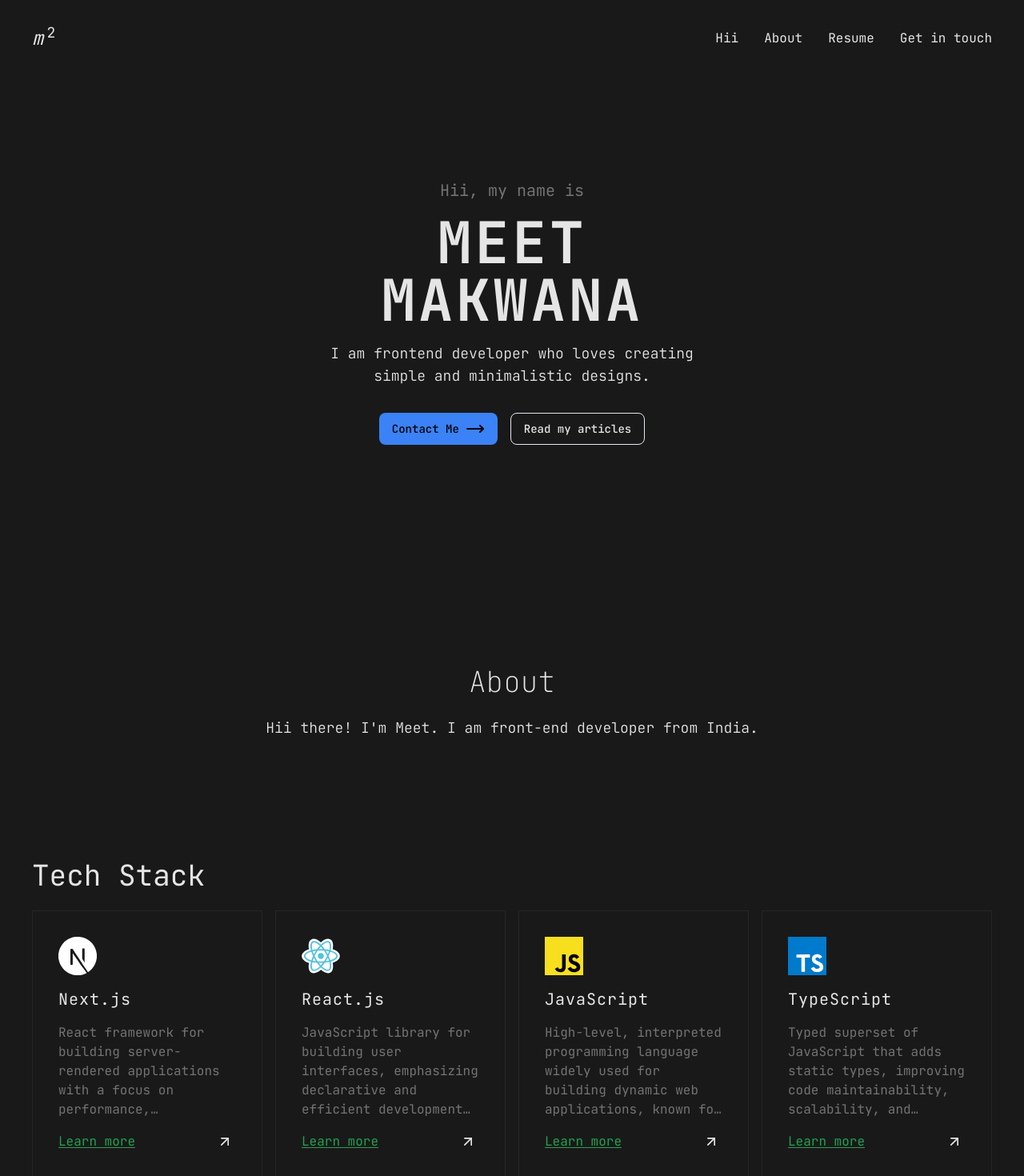
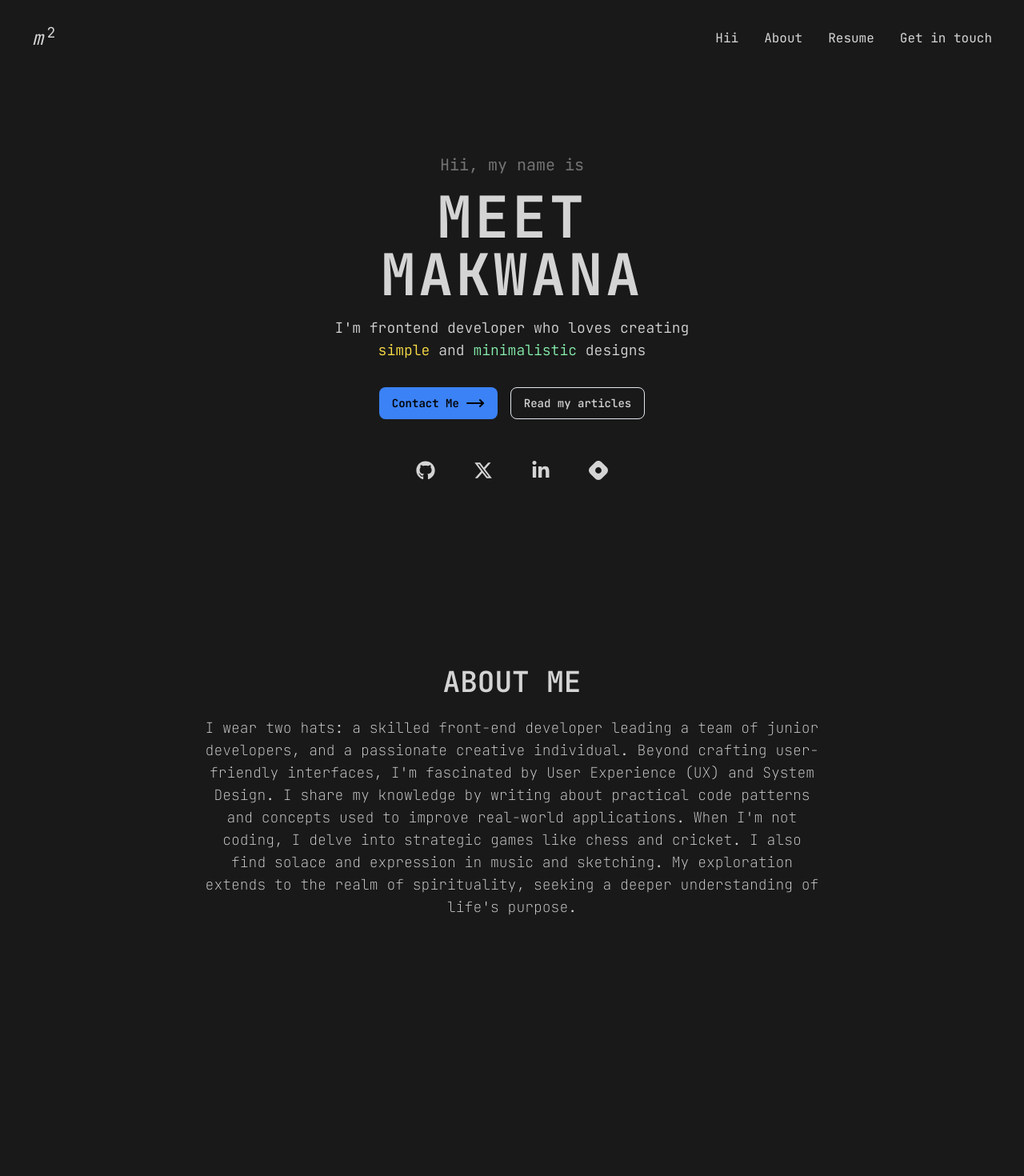
Before and after one commit to meetmakwana7396/portfolio, a Next.js app: page / in a window 1280 px wide. Shown: the top 1470 px of the page at 80% size. After the commit the page ends 1392 px from the top, so only its background shows below. Built offline with nearby package versions, Linux system fonts and the light colour scheme.

Commit message:
Added about section

```diff
--- a/app/globals.css
+++ b/app/globals.css
@@ -1,6 +1,10 @@
 @tailwind base;
 @tailwind components;
 @tailwind utilities;
+
+*::selection {
+  @apply bg-blue-300/10;
+}
 
 @layer base {
   :root {
@@ -68,7 +72,7 @@
 
 @layer base {
   * {
-    @apply border-border text-neutral-200 scroll-smooth scroll-mt-48;
+    @apply border-border text-neutral-300 scroll-smooth scroll-mt-48;
   }
   body {
     @apply bg-black/90 text-foreground;
--- a/app/page.tsx
+++ b/app/page.tsx
@@ -6,6 +6,7 @@ import Image from "next/image";
 import { socialData } from "./data/social-data";
 import HeroSection from "@/components/landing-page/hero-section";
 import AosProvider from "@/components/aos-provider";
+import AboutSection from "@/components/landing-page/about-section";
 
 export const metadata = {
   title: "Meet Makwana",
@@ -26,49 +27,8 @@ export default function Home() {
     <AosProvider>
       <div className="container">
         <Header />
-        <div className="">
-          <HeroSection />
-
-          <section className="space-y-6 text-center" id="about">
-            <h1 className="text-4xl font-thin text-center">About</h1>
-            <p className="text-lg max-w-3xl font-light mx-auto text-center">
-              Hii there! I&apos;m Meet. I am front-end developer from India.
-            </p>
-          </section>
-
-          <section className="space-y-6 lg:pt-[150px]">
-            <h1 className="text-4xl">Tech Stack</h1>
-            <div className="grid gap-4 grid-cols-1 md:grid-cols-2 lg:grid-cols-3 xl:grid-cols-4">
-              {stackData.map((tech, index: number) => (
-                <StackCard item={tech} key={index} />
-              ))}
-            </div>
-          </section>
-
-          {/* Get in touch section  */}
-          <footer className="h-36 flex flex-col gap-4 justify-start items-center">
-            <h2 className="sm:text-xl text-center">
-              Stay in touch and connect for exclusive content
-            </h2>
-            <div className="flex gap-x-4 items-center">
-              {socialData.map((social) => (
-                <Link
-                  href={social.url}
-                  target="_blank"
-                  className="hover:bg-green-500/10"
-                  key={social.url}>
-                  <Image
-                    src={social.imageURL}
-                    height={28}
-                    width={28}
-                    className="hover:scale-110 transition"
-                    alt={social.url}
-                  />
-                </Link>
-              ))}
-            </div>
-          </footer>
-        </div>
+        <HeroSection />
+        <AboutSection />
       </div>
     </AosProvider>
   );
--- a/components/header.tsx
+++ b/components/header.tsx
@@ -24,12 +24,13 @@ const Header = () => {
           <li>
             <Navlink
               href="https://www.dropbox.com/scl/fi/ucrowekfxacwidx43ctg1/Meet-Makwana-Resume.docx?rlkey=kmam2hzjast7ee565kt2m56sj&dl=0"
-              target="_blank"
-            >
+              target="_blank">
               Resume
             </Navlink>
           </li>
-          <li>Get in touch</li>
+          <li>
+            <Navlink href="#contact">Get in touch</Navlink>
+          </li>
         </ul>
       </div>
       <div className="block sm:hidden">
--- /dev/null
+++ b/components/landing-page/about-section.tsx
@@ -0,0 +1,26 @@
+import React from "react";
+
+const AboutSection = () => {
+  return (
+    <section
+      className="flex justify-center items-start text-center h-[70vh]"
+      id="about">
+      <div className="space-y-6">
+        <h1 className="text-4xl font-semibold text-center">ABOUT ME</h1>
+        <p className="text-lg max-w-3xl font-thin mx-auto text-center">
+          I wear two hats: a skilled front-end developer leading a team of
+          junior developers, and a passionate creative individual. Beyond
+          crafting user-friendly interfaces, I&apos;m fascinated by User
+          Experience (UX) and System Design. I share my knowledge by writing
+          about practical code patterns and concepts used to improve real-world
+          applications. When I&apos;m not coding, I delve into strategic games
+          like chess and cricket. I also find solace and expression in music and
+          sketching. My exploration extends to the realm of spirituality,
+          seeking a deeper understanding of life&apos;s purpose.
+        </p>
+      </div>
+    </section>
+  );
+};
+
+export default AboutSection;
--- a/components/landing-page/hero-section.tsx
+++ b/components/landing-page/hero-section.tsx
@@ -1,46 +1,71 @@
-import { ArrowRight, MoveRight } from "lucide-react";
+import { MoveRight } from "lucide-react";
 import { Button } from "../ui/button";
 import Link from "next/link";
+import { FontAwesomeIcon } from "@fortawesome/react-fontawesome";
+import {
+  faGithub,
+  faHashnode,
+  faLinkedinIn,
+  faXTwitter,
+} from "@fortawesome/free-brands-svg-icons";
 
 const HeroSection = () => {
   return (
     <section className="flex h-[calc(100vh-64px)]" id="hii">
-      <div className="w-full mt-32 flex justify-center">
-        <div className="max-w-[500px] space-y-4 text-center">
-          <p
-            className="font-normal text-xl text-neutral-500"
+      <div className="w-full flex justify-center">
+        <div className="max-w-[500px] text-center h-fit mt-24">
+          <div
+            className="space-y-4"
             data-aos="fade-down"
             data-aos-duration="500">
+            <p className="font-normal text-xl text-neutral-500">
               Hii, my name is
             </p>
-          <h1
-            className="sm:text-7xl text-6xl tracking-wider font-bold"
-            data-aos="fade-down"
-            data-aos-duration="500"
-            data-aos-delay="100">
-            MEET MAKWANA
+            <h1 className="sm:text-7xl text-6xl tracking-wider font-bold">
+              MEET
+              <br />
+              MAKWANA
             </h1>
-          <p
-            className="font-light text-lg"
-            data-aos="fade-down"
-            data-aos-duration="500"
-            data-aos-delay="200">
-            I am frontend developer who loves creating simple and minimalistic
-            designs.
+            <p className="font-light text-lg">
+              I&apos;m frontend developer who loves creating{" "}
+              <span className="text-yellow-300">simple</span> and{" "}
+              <span className="text-green-300">minimalistic</span> designs
             </p>
-          <div
-            className="flex justify-center gap-4 pt-4"
-            data-aos="fade-down"
-            data-aos-duration="500"
-            data-aos-delay="300">
-            <Button className="flex gap-2 group">
-              Contact Me <MoveRight color="black" className="group-hover:translate-x-1 transition" />{" "}
+            <div className="flex justify-center gap-4 pt-4">
+              <Button className="flex gap-2 group font-semibold">
+                Contact Me
+                <MoveRight
+                  className="group-hover:translate-x-1 ease-in transition stroke-black"
+                />
               </Button>
               <Button variant={"outline"} asChild>
                 <Link href="https://techmeet.hashnode.dev/" target="_blank">
                   Read my articles
                 </Link>
               </Button>
+            </div>
+            <div className="flex justify-center items-center text-center gap-6 pt-6">
+              <Button size={"icon"} variant={"ghost"} asChild>
+                <Link href="https://github.com/meetmakwana7396?tab=repositories">
+                  <FontAwesomeIcon icon={faGithub} className="size-6" />
+                </Link>
+              </Button>
+              <Button size={"icon"} variant={"ghost"} asChild>
+                <Link href="https://x.com/meetmakwna">
+                  <FontAwesomeIcon icon={faXTwitter} className="size-6" />
+                </Link>
+              </Button>
+              <Button size={"icon"} variant={"ghost"} asChild>
+                <Link href="https://www.linkedin.com/in/meet-makwana-33458921b/">
+                  <FontAwesomeIcon icon={faLinkedinIn} className="size-6" />
+                </Link>
+              </Button>
+              <Button size={"icon"} variant={"ghost"} asChild>
+                <Link href="https://techmeet.hashnode.dev/">
+                  <FontAwesomeIcon icon={faHashnode} className="size-6" />
+                </Link>
+              </Button>
+            </div>
           </div>
         </div>
       </div>
--- a/components/navlink.tsx
+++ b/components/navlink.tsx
@@ -11,7 +11,7 @@ const Navlink = ({ children, href, target }: INavlink) => {
   return (
     <Link
       href={href}
-      className="hover:underline decoration-4 decoration-green-500"
+      className="hover:underline decoration-4 decoration-blue-500"
       target={target}
     >
       {children}
--- a/components/ui/button.tsx
+++ b/components/ui/button.tsx
@@ -9,21 +9,21 @@ const buttonVariants = cva(
   {
     variants: {
       variant: {
-        default: "bg-blue-500 text-blue-foreground text-black hover:bg-blue-600",
+        default: "bg-blue-500 text-black hover:bg-blue-600",
         destructive:
           "bg-destructive text-destructive-foreground hover:bg-destructive/90",
         outline:
           "border border-input bg-transparent hover:bg-accent hover:text-accent-foreground",
         secondary:
           "bg-blue-500 hover:bg-blue-600 text-black",
-        ghost: "hover:bg-neutral-900",
+        ghost: "hover:bg-blue-300/10",
         link: "underline-offset-4 hover:underline",
       },
       size: {
         default: "h-10 px-4 py-2",
         sm: "h-9 px-3",
         lg: "h-11 px-8",
-        icon: "h-10 w-10",
+        icon: "h-12 w-12",
       },
     },
     defaultVariants: {
--- a/package.json
+++ b/package.json
@@ -9,6 +9,9 @@
     "lint": "next lint"
   },
   "dependencies": {
+    "@fortawesome/fontawesome-svg-core": "^6.5.2",
+    "@fortawesome/free-brands-svg-icons": "^6.5.2",
+    "@fortawesome/react-fontawesome": "^0.2.2",
     "@radix-ui/react-dialog": "^1.0.5",
     "@radix-ui/react-slot": "^1.0.2",
     "aos": "^3.0.0-beta.6",
```
Also changed, not shown: 1 other file (tests, documents, lock files or other folders). Lines whose indentation alone changed are shown as unchanged.
